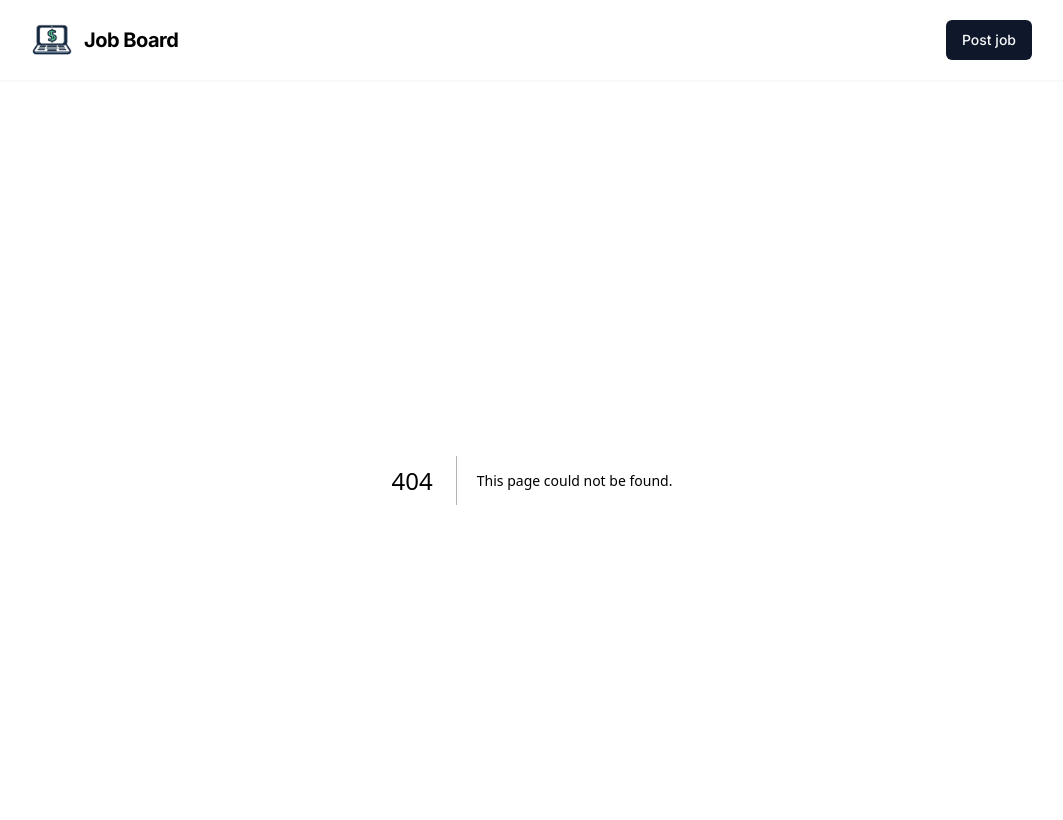
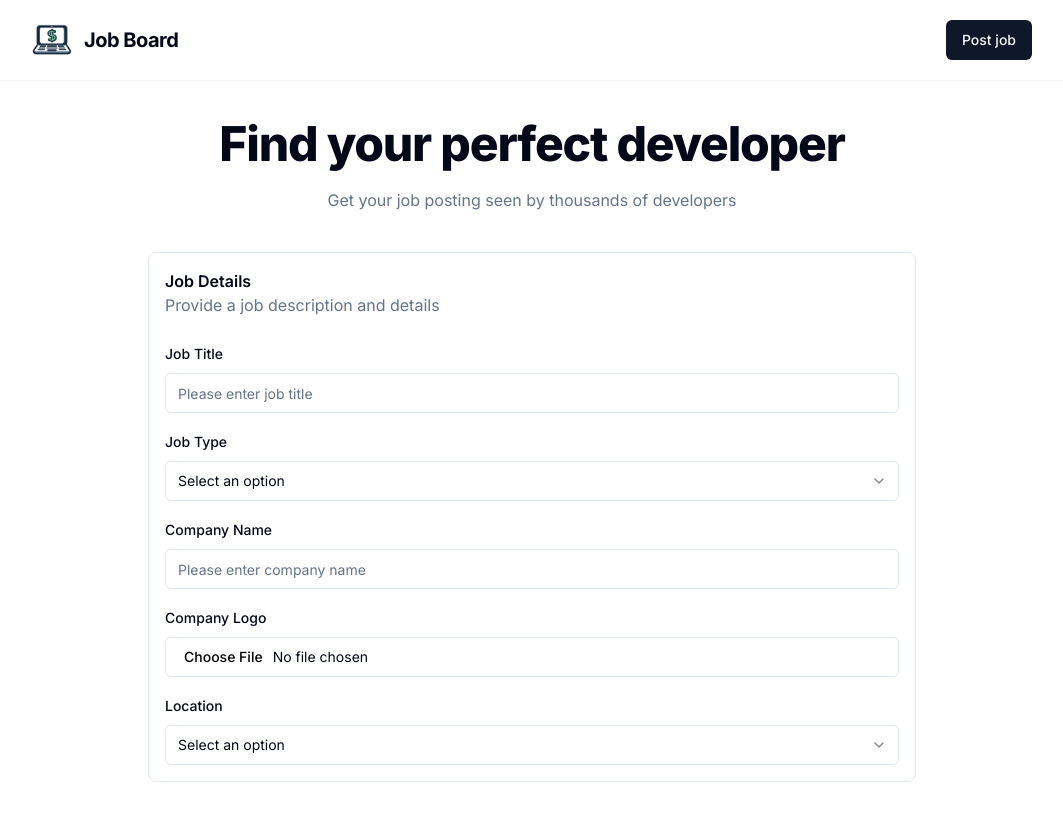
Before and after one commit to makattar/NextJS-Job-Board, a Next.js app: page /jobs/create in a window 1280 px wide. Before the commit this address had no page. Shown: the top 820 px of the page, without its empty margins (108-1171 px from the left). Built offline with nearby package versions, Linux system fonts and the light colour scheme.

Commit message:
Form Initialization

```diff
--- /dev/null
+++ b/src/app/jobs/create/page.tsx
@@ -0,0 +1,5 @@
+import NewJobForm from "@/components/lib/job/NewJobForm";
+
+export default function page() {
+  return <NewJobForm />;
+}
--- /dev/null
+++ b/src/components/lib/job/NewJobForm.tsx
@@ -0,0 +1,169 @@
+"use client";
+
+import {
+  Form,
+  FormControl,
+  FormDescription,
+  FormField,
+  FormItem,
+  FormLabel,
+  FormMessage,
+} from "@/components/ui/form";
+import H1 from "@/components/ui/h1";
+import { createJobSchema, createJobSchemaType } from "@/lib/validate";
+import { useForm } from "react-hook-form";
+import { zodResolver } from "@hookform/resolvers/zod";
+import { Input } from "@/components/ui/input";
+import Select from "@/components/ui/select";
+import { jobTypes, locationTypes } from "@/lib/constant/job-types";
+
+export default function NewJobForm() {
+  const form = useForm<createJobSchemaType>({
+    resolver: zodResolver(createJobSchema),
+  });
+
+  const {
+    handleSubmit,
+    watch,
+    trigger,
+    control,
+    setValue,
+    setFocus,
+    formState: { isSubmitting },
+  } = form;
+  const onSubmit = (values: createJobSchemaType) => {
+    console.log(values);
+  };
+
+  return (
+    <main className="m-auto my-10 max-w-3xl space-y-10">
+      <div className="space-y-5 text-center">
+        <H1>Find your perfect developer</H1>
+        <p className="text-muted-foreground">
+          Get your job posting seen by thousands of developers
+        </p>
+      </div>
+      <div className="space-y-6 rounded-lg border p-4">
+        <div>
+          <h2 className="font-semibold">Job Details</h2>
+          <p className="text-muted-foreground">
+            Provide a job description and details
+          </p>
+        </div>
+        <Form {...form}>
+          <form
+            className="space-y-4"
+            noValidate
+            onSubmit={handleSubmit(onSubmit)}
+          >
+            <FormField
+              control={control}
+              name="title"
+              render={({ field, fieldState, formState }) => (
+                <FormItem>
+                  <FormLabel>Job Title</FormLabel>
+                  <FormControl>
+                    <Input
+                      placeholder="Please enter job title"
+                      {...field}
+                    ></Input>
+                  </FormControl>
+                  <FormMessage />
+                </FormItem>
+              )}
+            />
+
+            <FormField
+              control={control}
+              name="type"
+              render={({ field, fieldState, formState }) => (
+                <FormItem>
+                  <FormLabel>Job Type</FormLabel>
+                  <FormControl>
+                    <Select {...field} defaultValue={""}>
+                      <option value="" hidden>
+                        Select an option
+                      </option>
+                      {jobTypes.map((jobType) => (
+                        <option value={jobType} key={jobType}>
+                          {jobType}
+                        </option>
+                      ))}
+                    </Select>
+                  </FormControl>
+                  <FormMessage />
+                </FormItem>
+              )}
+            />
+
+            <FormField
+              control={control}
+              name="companyName"
+              render={({ field, fieldState, formState }) => (
+                <FormItem>
+                  <FormLabel>Company Name</FormLabel>
+                  <FormControl>
+                    <Input
+                      placeholder="Please enter company name"
+                      {...field}
+                    ></Input>
+                  </FormControl>
+                  <FormMessage />
+                </FormItem>
+              )}
+            />
+
+            <FormField
+              control={control}
+              name="companyLogo"
+              render={({
+                field: { value, ...fieldValues },
+                fieldState,
+                formState,
+              }) => (
+                <FormItem>
+                  <FormLabel>Company Logo</FormLabel>
+                  <FormControl>
+                    <Input
+                      {...fieldValues}
+                      type={"file"}
+                      accept="image/*"
+                      onChange={(e) => {
+                        const file = e?.target?.files?.[0];
+                        fieldValues.onChange(file);
+                      }}
+                    ></Input>
+                  </FormControl>
+                  <FormMessage />
+                </FormItem>
+              )}
+            />
+
+            <FormField
+              control={control}
+              name="locationType"
+              render={({ field, fieldState, formState }) => (
+                <FormItem>
+                  <FormLabel>Location</FormLabel>
+                  <FormControl>
+                    <Select {...field} defaultValue={""}>
+                      <option value="" hidden>
+                        Select an option
+                      </option>
+                      {locationTypes.map((locationType) => (
+                        <option value={locationType} key={locationType}>
+                          {locationType}
+                        </option>
+                      ))}
+                    </Select>
+                  </FormControl>
+                  <FormMessage />
+                </FormItem>
+              )}
+            />
+          </form>
+        </Form>
+      </div>
+    </main>
+  );
+}
--- a/src/components/ui/form.tsx
+++ b/src/components/ui/form.tsx
@@ -1,6 +1,6 @@
-import * as React from "react"
-import * as LabelPrimitive from "@radix-ui/react-label"
-import { Slot } from "@radix-ui/react-slot"
+import * as React from "react";
+import * as LabelPrimitive from "@radix-ui/react-label";
+import { Slot } from "@radix-ui/react-slot";
 import {
   Controller,
   ControllerProps,
@@ -8,27 +8,27 @@ import {
   FieldValues,
   FormProvider,
   useFormContext,
-} from "react-hook-form"
+} from "react-hook-form";
 
-import { cn } from "@/lib/utils"
-import { Label } from "@/components/ui/label"
+import { cn } from "@/lib/utils";
+import { Label } from "@/components/ui/label";
 
-const Form = FormProvider
+const Form = FormProvider;
 
 type FormFieldContextValue<
   TFieldValues extends FieldValues = FieldValues,
-  TName extends FieldPath<TFieldValues> = FieldPath<TFieldValues>
+  TName extends FieldPath<TFieldValues> = FieldPath<TFieldValues>,
 > = {
-  name: TName
-}
+  name: TName;
+};
 
 const FormFieldContext = React.createContext<FormFieldContextValue>(
-  {} as FormFieldContextValue
-)
+  {} as FormFieldContextValue,
+);
 
 const FormField = <
   TFieldValues extends FieldValues = FieldValues,
-  TName extends FieldPath<TFieldValues> = FieldPath<TFieldValues>
+  TName extends FieldPath<TFieldValues> = FieldPath<TFieldValues>,
 >({
   ...props
 }: ControllerProps<TFieldValues, TName>) => {
@@ -36,21 +36,21 @@ const FormField = <
     <FormFieldContext.Provider value={{ name: props.name }}>
       <Controller {...props} />
     </FormFieldContext.Provider>
-  )
-}
+  );
+};
 
 const useFormField = () => {
-  const fieldContext = React.useContext(FormFieldContext)
-  const itemContext = React.useContext(FormItemContext)
-  const { getFieldState, formState } = useFormContext()
+  const fieldContext = React.useContext(FormFieldContext);
+  const itemContext = React.useContext(FormItemContext);
+  const { getFieldState, formState } = useFormContext();
 
-  const fieldState = getFieldState(fieldContext.name, formState)
+  const fieldState = getFieldState(fieldContext.name, formState);
 
   if (!fieldContext) {
-    throw new Error("useFormField should be used within <FormField>")
+    throw new Error("useFormField should be used within <FormField>");
   }
 
-  const { id } = itemContext
+  const { id } = itemContext;
 
   return {
     id,
@@ -59,53 +59,54 @@ const useFormField = () => {
     formDescriptionId: `${id}-form-item-description`,
     formMessageId: `${id}-form-item-message`,
     ...fieldState,
-  }
-}
+  };
+};
 
 type FormItemContextValue = {
-  id: string
-}
+  id: string;
+};
 
 const FormItemContext = React.createContext<FormItemContextValue>(
-  {} as FormItemContextValue
-)
+  {} as FormItemContextValue,
+);
 
 const FormItem = React.forwardRef<
   HTMLDivElement,
   React.HTMLAttributes<HTMLDivElement>
 >(({ className, ...props }, ref) => {
-  const id = React.useId()
+  const id = React.useId();
 
   return (
     <FormItemContext.Provider value={{ id }}>
       <div ref={ref} className={cn("space-y-2", className)} {...props} />
     </FormItemContext.Provider>
-  )
-})
-FormItem.displayName = "FormItem"
+  );
+});
+FormItem.displayName = "FormItem";
 
 const FormLabel = React.forwardRef<
   React.ElementRef<typeof LabelPrimitive.Root>,
   React.ComponentPropsWithoutRef<typeof LabelPrimitive.Root>
 >(({ className, ...props }, ref) => {
-  const { error, formItemId } = useFormField()
+  const { error, formItemId } = useFormField();
 
   return (
     <Label
       ref={ref}
-      className={cn(error && "text-destructive", className)}
+      className={cn(className)}
       htmlFor={formItemId}
       {...props}
     />
-  )
-})
-FormLabel.displayName = "FormLabel"
+  );
+});
+FormLabel.displayName = "FormLabel";
 
 const FormControl = React.forwardRef<
   React.ElementRef<typeof Slot>,
   React.ComponentPropsWithoutRef<typeof Slot>
 >(({ ...props }, ref) => {
-  const { error, formItemId, formDescriptionId, formMessageId } = useFormField()
+  const { error, formItemId, formDescriptionId, formMessageId } =
+    useFormField();
 
   return (
     <Slot
@@ -119,15 +120,15 @@ const FormControl = React.forwardRef<
       aria-invalid={!!error}
       {...props}
     />
-  )
-})
-FormControl.displayName = "FormControl"
+  );
+});
+FormControl.displayName = "FormControl";
 
 const FormDescription = React.forwardRef<
   HTMLParagraphElement,
   React.HTMLAttributes<HTMLParagraphElement>
 >(({ className, ...props }, ref) => {
-  const { formDescriptionId } = useFormField()
+  const { formDescriptionId } = useFormField();
 
   return (
     <p
@@ -136,19 +137,19 @@ const FormDescription = React.forwardRef<
       className={cn("text-sm text-muted-foreground", className)}
       {...props}
     />
-  )
-})
-FormDescription.displayName = "FormDescription"
+  );
+});
+FormDescription.displayName = "FormDescription";
 
 const FormMessage = React.forwardRef<
   HTMLParagraphElement,
   React.HTMLAttributes<HTMLParagraphElement>
 >(({ className, children, ...props }, ref) => {
-  const { error, formMessageId } = useFormField()
-  const body = error ? String(error?.message) : children
+  const { error, formMessageId } = useFormField();
+  const body = error ? String(error?.message) : children;
 
   if (!body) {
-    return null
+    return null;
   }
 
   return (
@@ -160,9 +161,9 @@ const FormMessage = React.forwardRef<
     >
       {body}
     </p>
-  )
-})
-FormMessage.displayName = "FormMessage"
+  );
+});
+FormMessage.displayName = "FormMessage";
 
 export {
   useFormField,
@@ -173,4 +174,4 @@ export {
   FormDescription,
   FormMessage,
   FormField,
-}
+};
```
